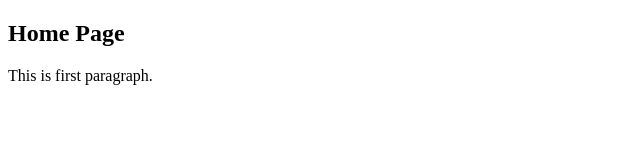
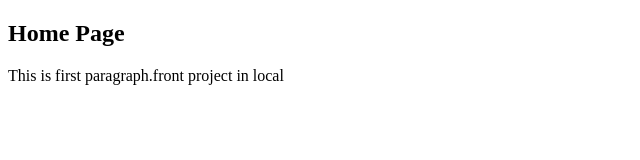
Before and after one commit to khaineswewynn/front_project1, a plain HTML site: page index.html in a window 1280 px wide. Shown: the whole page, without its empty margins (0-640 px from the left). Drawn offline with Linux system fonts and the light colour scheme.

Commit message:
update index file

```diff
--- a/index.html
+++ b/index.html
@@ -7,6 +7,6 @@
 </head>
 <body>
     <h2> Home Page</h2>
-    <p>This is first paragraph.</p>
+    <p>This is first paragraph.front project in local</p>
 </body>
 </html>
```
